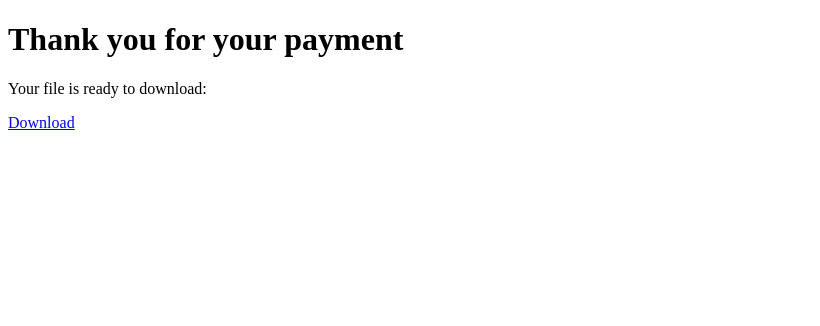
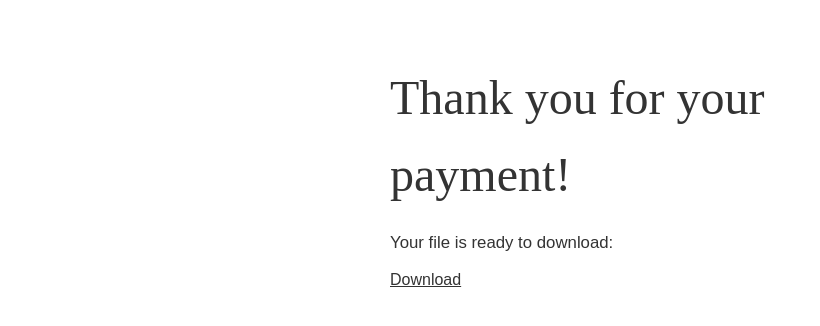
Before and after one commit to kseniailinyh/digital-hygiene, a plain HTML site: page downloads/4f8d2a3d6c/download.html in a window 1280 px wide. Shown: the whole page, without its empty margins (0-820 px from the left). Drawn offline with Linux system fonts and the light colour scheme.

Commit message:
Adjust download page

```diff
--- a/downloads/4f8d2a3d6c/download.html
+++ b/downloads/4f8d2a3d6c/download.html
@@ -4,11 +4,14 @@
     <meta charset="UTF-8">
     <meta name="viewport" content="width=device-width, initial-scale=1.0">
     <meta name="robots" content="noindex, nofollow">
+    <link rel="stylesheet" href="../../style.css">
     <title>Thank You!</title>
 </head>
 <body>
-    <h1>Thank you for your payment</h1>
-    <p>Your file is ready to download:</p>
-    <a href="digital-hygiene.pdf" download>Download</a>
+    <section>
+        <h1>Thank you for your payment!</h1>
+        <p>Your file is ready to download:</p>
+        <a href="digital-hygiene.pdf" download>Download</a>
+    </section>
 </body>
 </html>
--- a/style.css
+++ b/style.css
@@ -12,6 +12,10 @@ body {
     line-height: 1.6;
     color: var(--text-color);
     background-color: var(--main-bg-color);
+}
+
+a {
+    color: var(--text-color);
 }
 
 h1, h2 {
```
